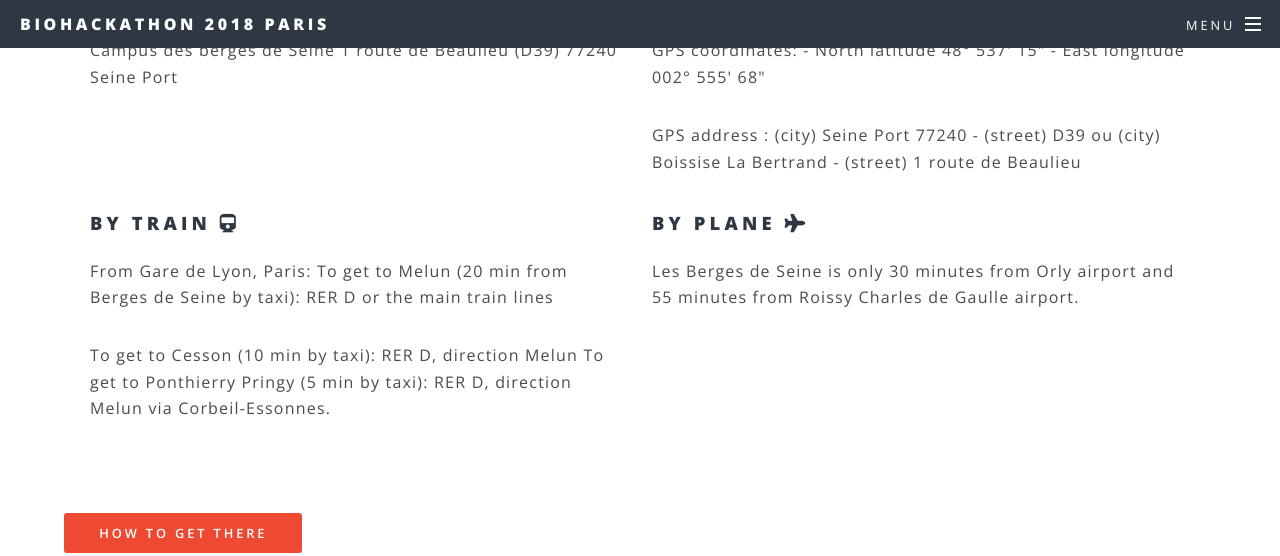
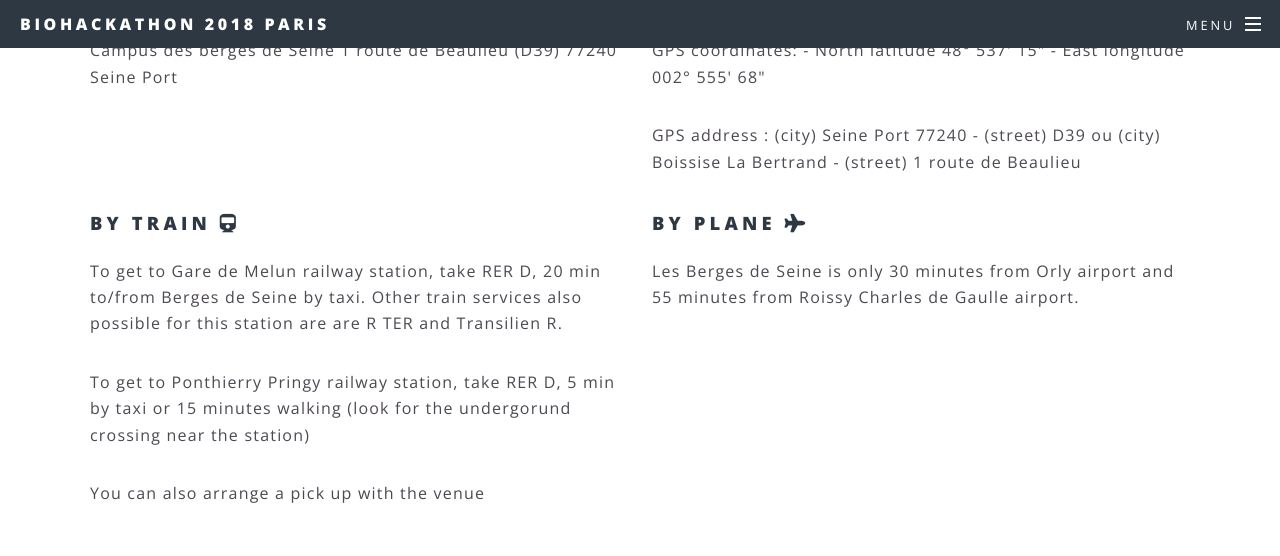
Before and after one commit to elixir-europe/bh2018paris, a Jekyll site: the page built from venue.html, in a window 1280 px wide and 900 px high, scrolled down 1816 px, cut to the strip 0-556 px from the top of the window. Built offline with Jekyll 4.4.1, drawn with Linux system fonts in a browser that asks for light colours; nearby versions of some CDN libraries.

Commit message:
travel information

```diff
--- a/venue.html
+++ b/venue.html
@@ -67,10 +67,11 @@
                 <h3>By train
                     <i class="fa fa-train" aria-hidden="true"></i>
                 </h3>
-                <p>From Gare de Lyon, Paris: To get to Melun (20 min from Berges de Seine by taxi): RER D or the main train
-                    lines</p>
-                <p>To get to Cesson (10 min by taxi): RER D, direction Melun To get to Ponthierry Pringy (5 min by taxi): RER
-                    D, direction Melun via Corbeil-Essonnes.</p>
+                <p>To get to Gare de Melun railway station, take RER D, 20 min to/from Berges de Seine by taxi.
+                     Other train services also possible for this station are are R TER and Transilien R. </p>
+                <p>To get to Ponthierry Pringy railway station, take RER D, 5 min by taxi or 15 minutes walking
+                    (look for the undergorund crossing near the station) </p>
+                <p>You can also arrange a pick up with the venue</p>
             </div>
             <div class="6u 12u$(medium)">
                 <h3>By plane
```
